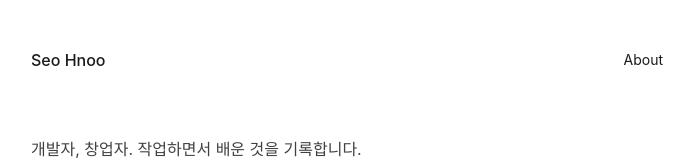
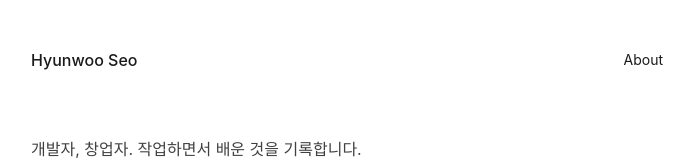
Before and after one commit to shw1606/blog-app, a Next.js app: page / in a window 1280 px wide. Shown: the top 160 px of the page, without its empty margins (293-987 px from the left). Built offline with nearby package versions, Linux system fonts and the light colour scheme.

Commit message:
Change the name in the header from "Seo Hno" to "Hyunwoo Seo".

```diff
--- a/app/layout.tsx
+++ b/app/layout.tsx
@@ -27,7 +27,7 @@ export default function RootLayout({
         <div className="mx-auto max-w-[680px] px-6 py-12">
           <header className="mb-16 flex items-center justify-between">
             <Link href="/" className="text-base font-medium">
-              Seo Hnoo
+              Hyunwoo Seo
             </Link>
             <nav className="text-sm">
               <Link href="/about" className="hover:underline">
```
